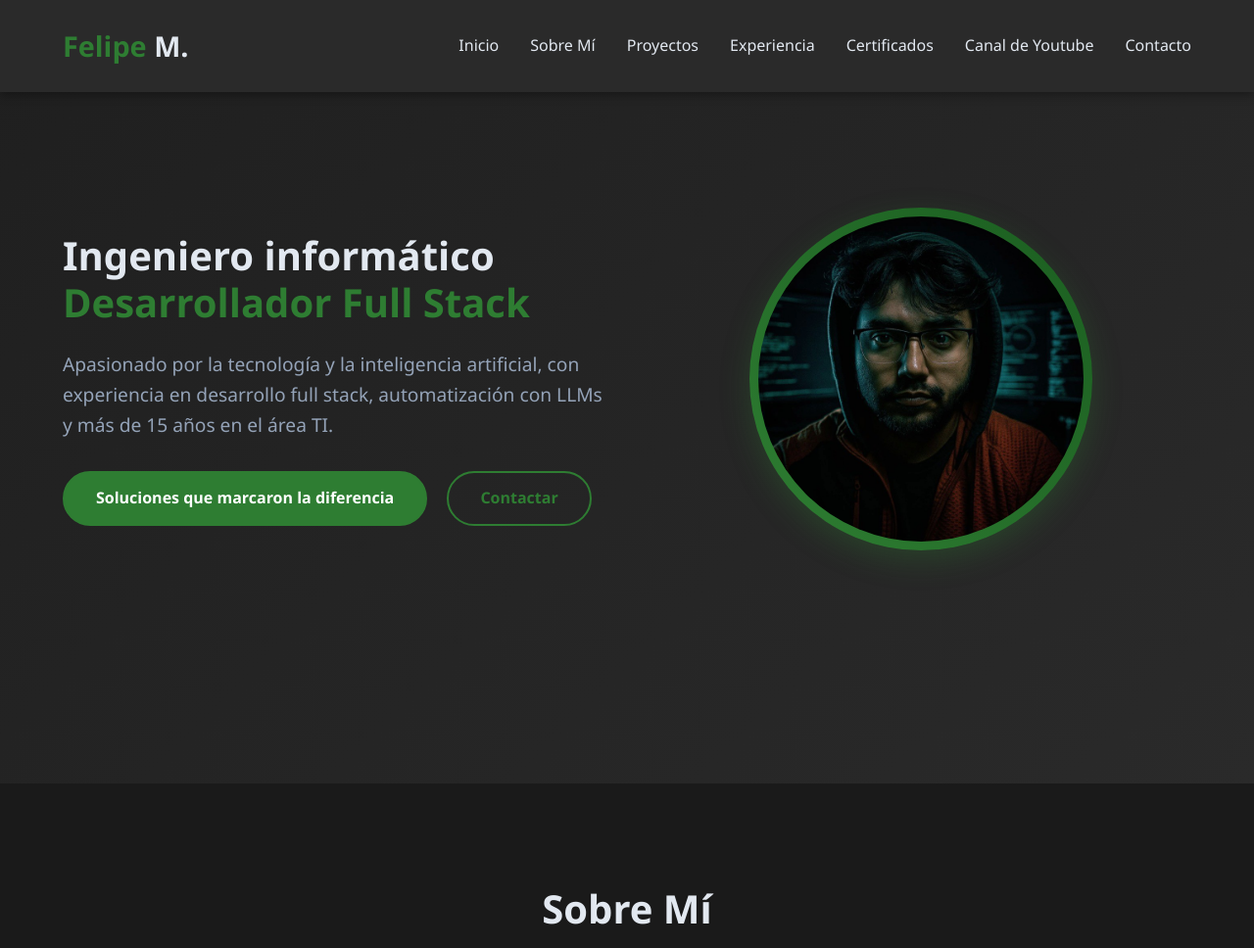
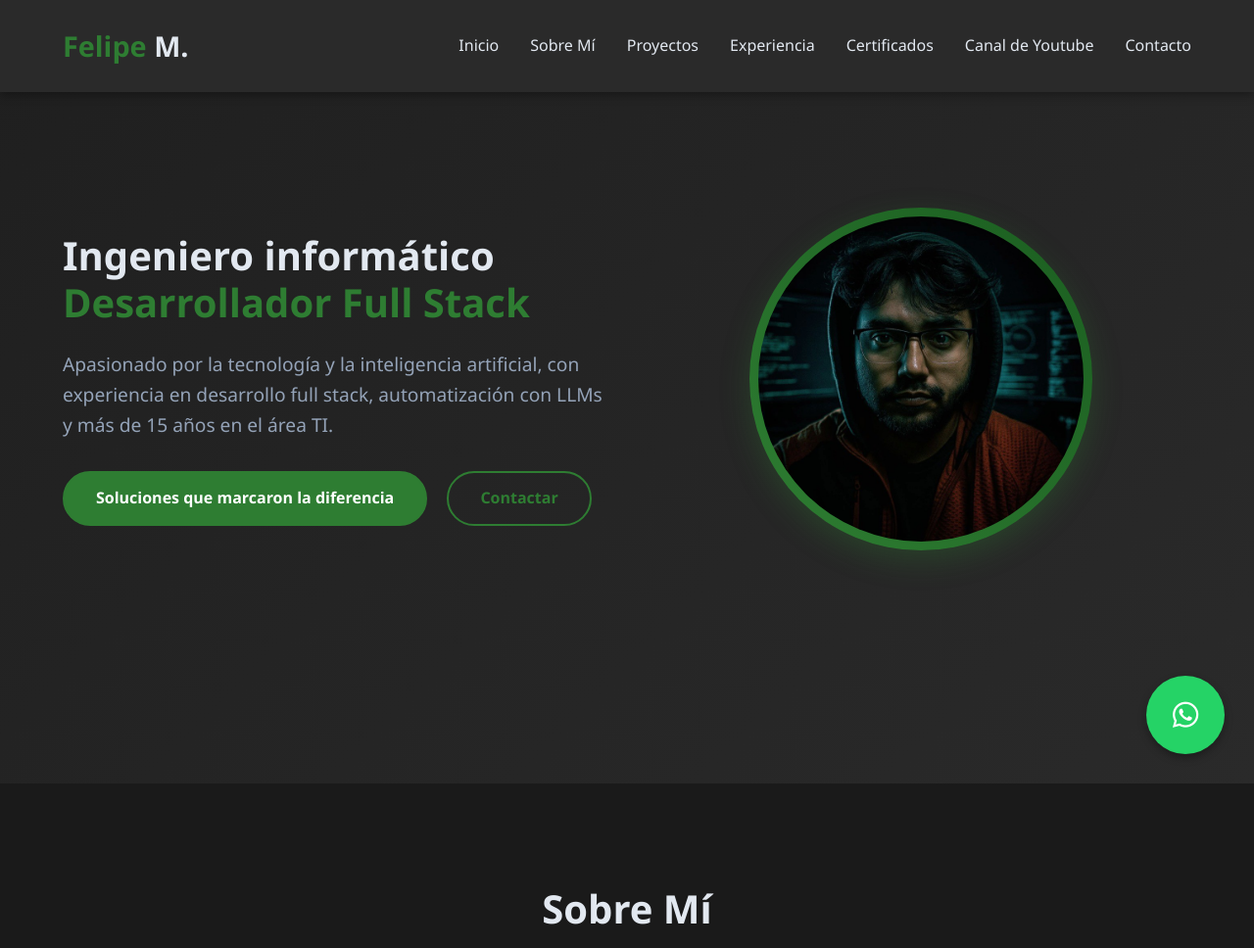
Before and after one commit to shashinvision/resume, a Flask app: page / in a window 1280 px wide. Shown: the top 968 px of the page at 98% size. Run offline with Flask 3, Linux system fonts and the light colour scheme; data comes from the database, SQL or seed files in the repository.

Commit message:
add btn whatsapp

```diff
--- a/static/css/style.css
+++ b/static/css/style.css
@@ -599,6 +599,30 @@ footer {
   font-size: 1.5rem;
 }
 
+.whatsapp-float {
+  position: fixed;
+  bottom: 30px;
+  right: 30px;
+  width: 80px;
+  height: 80px;
+  background-color: #25d366;
+  color: white;
+  border-radius: 50%;
+  display: flex;
+  justify-content: center;
+  align-items: center;
+  font-size: 30px;
+  box-shadow: 0 4px 8px rgba(0, 0, 0, 0.3);
+  z-index: 999;
+  transition: transform 0.3s ease, background-color 0.3s ease;
+  text-decoration: none;
+}
+
+.whatsapp-float:hover {
+  transform: scale(1.1);
+  background-color: #128c7e;
+}
+
 /* Responsive Styles */
 @media (max-width: 992px) {
   .hero-content {
--- a/templates/index.html
+++ b/templates/index.html
@@ -404,7 +404,7 @@
               </div>
 
               <div class="contact-item">
-                <i class="fas fa-phone"></i>
+                <i class="fab fa-whatsapp"></i>
                 <a
                   href="https://wa.me/56949621499"
                   style="text-decoration: none; color: white"
@@ -470,6 +470,9 @@
       </div>
     </section>
 
+
+
+
     <!-- Footer -->
     <footer>
       <div class="container">
@@ -480,5 +483,17 @@
     </footer>
 
     <script src="{{ url_for('static', filename='js/scripts.js') }}"></script>
+
+
+        <!-- Botón flotante de WhatsApp -->
+      <a
+        href="https://wa.me/56949621499"
+        class="whatsapp-float"
+        target="_blank"
+        rel="noopener noreferrer"
+        aria-label="Chat en WhatsApp"
+      >
+        <i class="fab fa-whatsapp"></i>
+      </a>
   </body>
 </html>
```
